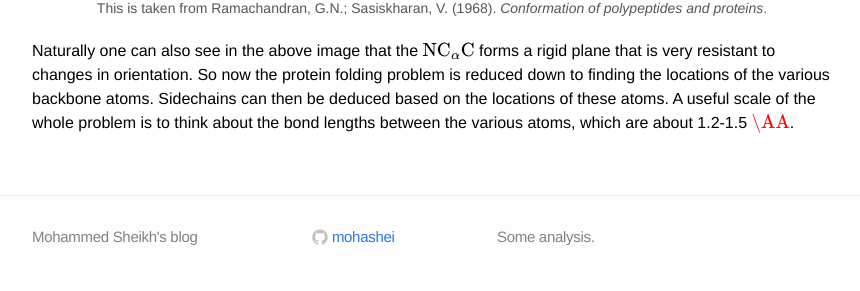
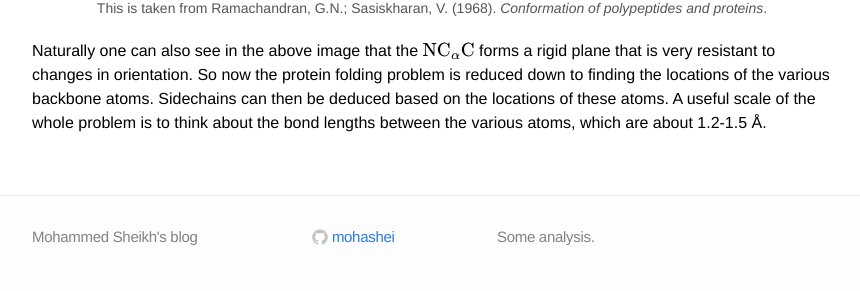
Before and after one commit to mohashei/mohashei.github.io, a Jekyll site: the page built from _posts/2022-10-26-alphafold-2-start.markdown, in a window 1280 px wide. Shown: the part 2035-2326 px from the top of the page, without its empty margins (208-1068 px from the left). Built offline with Jekyll 4.4.1, drawn with Linux system fonts in a browser that asks for light colours; formulas are drawn with MathJax 3.

Commit message:
Update 2022-10-26-alphafold-2-start.markdown

```diff
--- a/_posts/2022-10-26-alphafold-2-start.markdown
+++ b/_posts/2022-10-26-alphafold-2-start.markdown
@@ -36,4 +36,4 @@ By angles of the backbone, I mean the torsion angles the backbone atoms have wit
 </div>
 </div>
 
-Naturally one can also see in the above image that the \\(\text{N}\text{C}_\alpha\text{C}\\) forms a rigid plane that is very resistant to changes in orientation. So now the protein folding problem is reduced down to finding the locations of the various backbone atoms. Sidechains can then be deduced based on the locations of these atoms. A useful scale of the whole problem is to think about the bond lengths between the various atoms, which are about 1.2-1.5 \\(\AA\\).
+Naturally one can also see in the above image that the \\(\text{N}\text{C}_\alpha\text{C}\\) forms a rigid plane that is very resistant to changes in orientation. So now the protein folding problem is reduced down to finding the locations of the various backbone atoms. Sidechains can then be deduced based on the locations of these atoms. A useful scale of the whole problem is to think about the bond lengths between the various atoms, which are about 1.2-1.5 Å.
```
